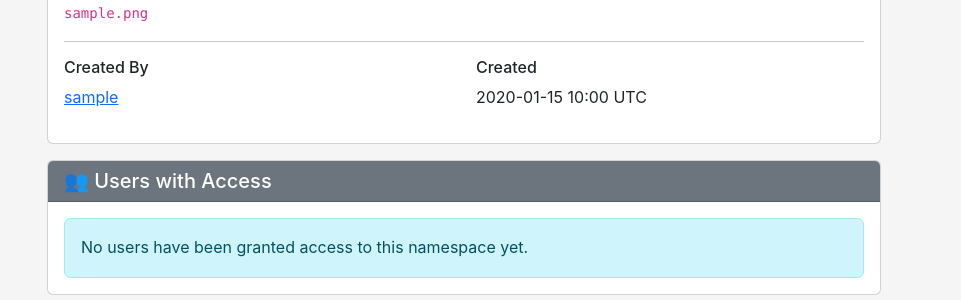
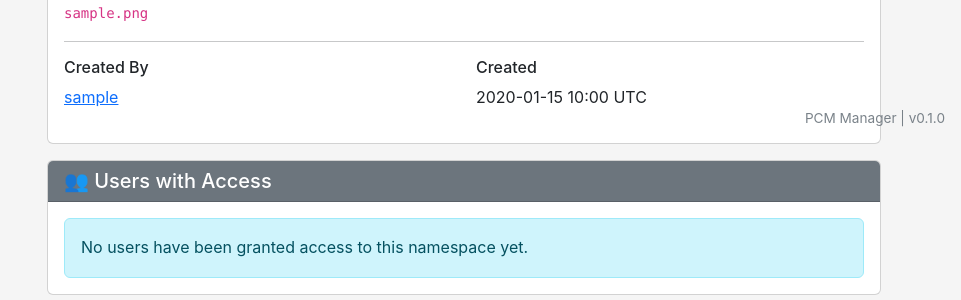
Before and after one commit to PCMWorldDB/pcm-manager, a Flask app: page /admin/namespaces/1 in a window 1280 px wide. Shown: the part 662-962 px from the top of the page, without its empty margins (319-1280 px from the left). Run offline with Flask 3, Linux system fonts and the light colour scheme; a user stored in the database is signed in; tables that the repository leaves empty hold one stand-in row (values such as "Sample post"); parts of the project's set-up code (start-up, migrations or seed data) failed here and were passed over.

Commit message:
add version footer

```diff
--- a/webapp/config.py
+++ b/webapp/config.py
@@ -134,6 +134,9 @@ class Config:
     # Security
     BCRYPT_LOG_ROUNDS = int(os.getenv('BCRYPT_LOG_ROUNDS', 12))
 
+    # Site metadata
+    SITE_VERSION = 'v0.1.0'
+
     # WTForms
     WTF_CSRF_ENABLED = True
     WTF_CSRF_TIME_LIMIT = None
--- a/webapp/templates/base.html
+++ b/webapp/templates/base.html
@@ -297,6 +297,20 @@
             color: #856404;
             border: 1px solid #ffeaa7;
         }
+        .site-version {
+            position: fixed;
+            right: 16px;
+            bottom: 12px;
+            color: #6c757d;
+            font-size: 0.85rem;
+            line-height: 1;
+            z-index: 1030;
+            opacity: 0.9;
+            pointer-events: none;
+        }
+        body.dark-mode .site-version {
+            color: #9ca3af;
+        }
         {% block styles %}{% endblock %}
     </style>
 </head>
@@ -385,6 +399,10 @@
         {% block content %}{% endblock %}
     </div>
 
+    <div class="site-version">
+        PCM Manager{% if site_version %} | {{ site_version }}{% endif %}
+    </div>
+
     <!-- Bootstrap 5 JS Bundle (includes Popper) -->
     <script src="https://cdn.jsdelivr.net/npm/bootstrap@5.3.0/dist/js/bootstrap.bundle.min.js"></script>
 
--- a/webapp/web/routes.py
+++ b/webapp/web/routes.py
@@ -334,10 +334,13 @@ def _build_race_result_state(race):
 
 @web_bp.app_context_processor
 def inject_namespace_selector_context():
+    site_version = current_app.config.get('SITE_VERSION', 'Version ERROR')
+
     if not current_user.is_authenticated:
         return {
             'available_namespaces': [],
             'selected_namespace': None,
+            'site_version': site_version,
         }
 
     available_namespaces = _get_accessible_namespaces()
@@ -345,6 +348,7 @@ def inject_namespace_selector_context():
     return {
         'available_namespaces': available_namespaces,
         'selected_namespace': selected_namespace,
+        'site_version': site_version,
     }
 
 def admin_required(f):
```
